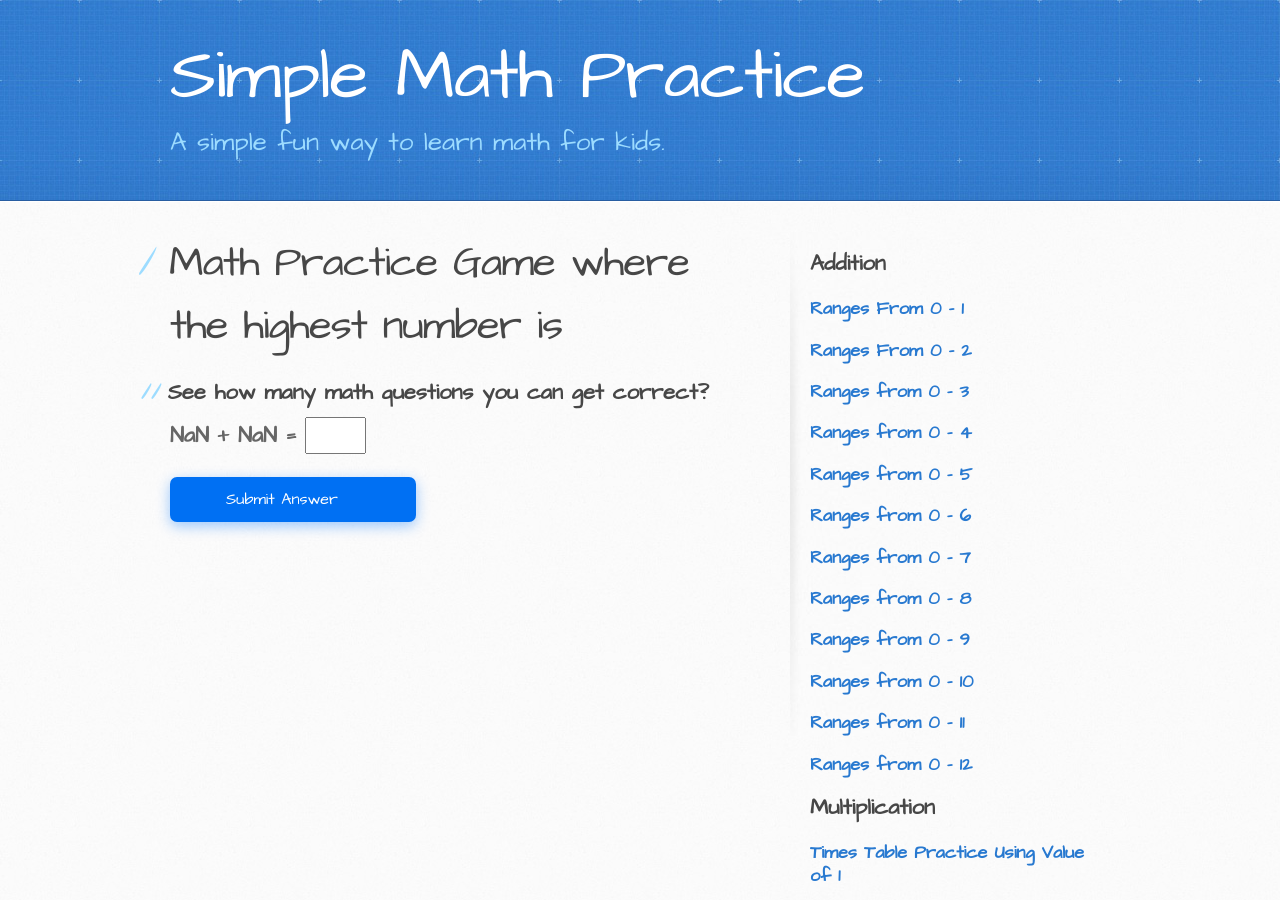
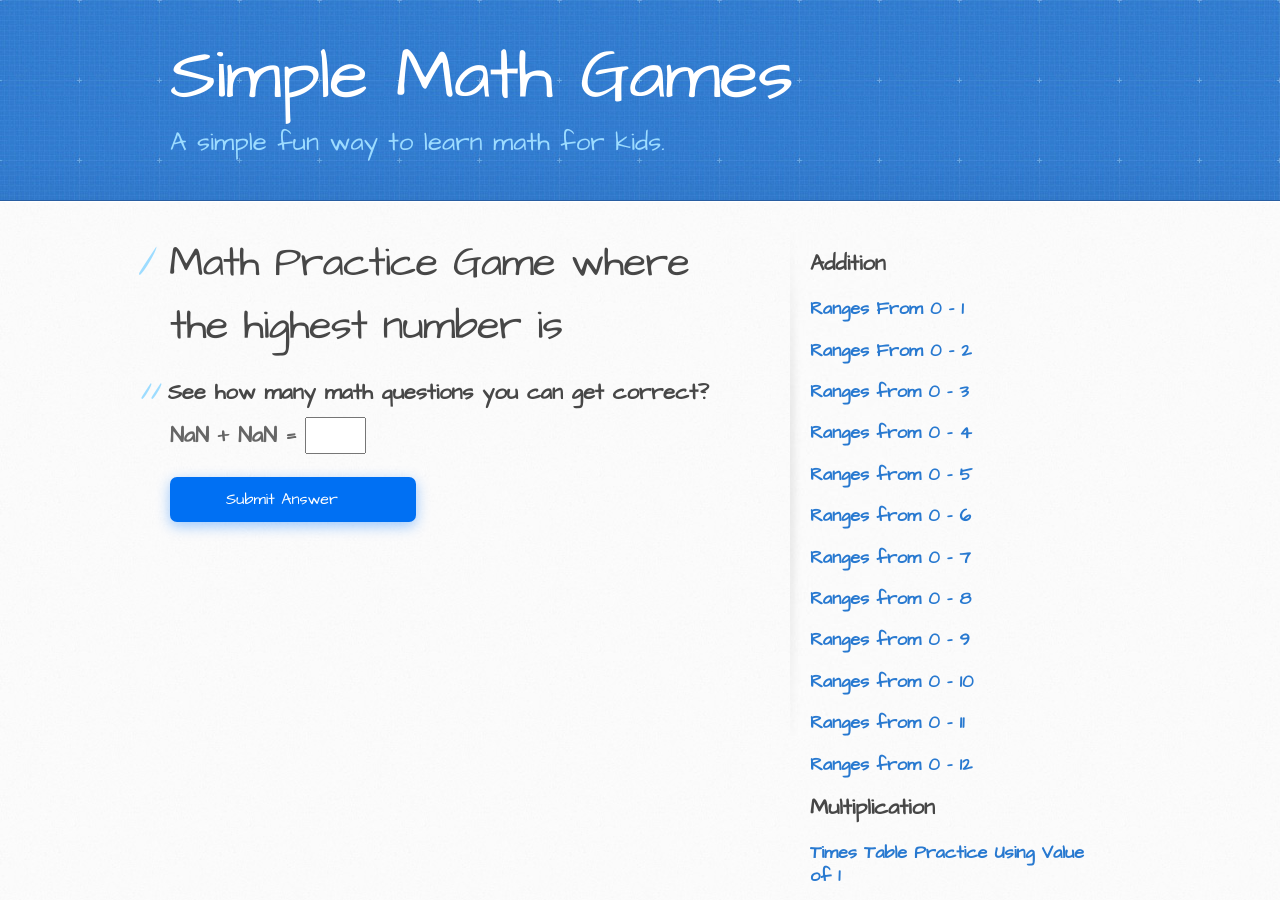
Before and after one commit to nduncan81/simpleMathGameJekyll, a Jekyll site: the page built from mathGame.html, in a window 1280 px wide and 900 px high. Built offline with Jekyll 4.4.1, drawn with Linux system fonts in a browser that asks for light colours.

Commit message:
bug fixes

```diff
--- a/_config.yml
+++ b/_config.yml
@@ -1,5 +1,5 @@
 # Setup
-name:         Simple Math Practice
+name:         Simple Math Games
 tagline:      A simple fun way to learn math for kids.
 baseurl:      ""
 locale:       "en"
--- a/mathGame.html
+++ b/mathGame.html
@@ -32,13 +32,13 @@
   }
 
   function checkAnswer(){
-      totalQuestionsAnswered += 1;
+
       var val1 = document.getElementById("val1").innerHTML;
       var val2 = document.getElementById("val2").innerHTML;
       var answer = document.getElementById("answer").value;
 
       if (answer != ""){
-
+        totalQuestionsAnswered += 1;
         var outputData = "";
         var logData = "";
         if((parseInt(val1) + parseInt(val2)) == parseInt(answer)){
--- a/multiplicationFactors.html
+++ b/multiplicationFactors.html
@@ -32,12 +32,13 @@
   }
 
   function checkAnswer(){
-      totalQuestionsAnswered += 1;
+
       var val1 = document.getElementById("val1").innerHTML;
       var val2 = document.getElementById("val2").innerHTML;
       var answer = document.getElementById("answer").value;
 
       if(answer != ""){
+        totalQuestionsAnswered += 1;
         var outputData = "";
         var logData = "";
         if((parseInt(val1) * parseInt(val2)) == parseInt(answer)){
```
